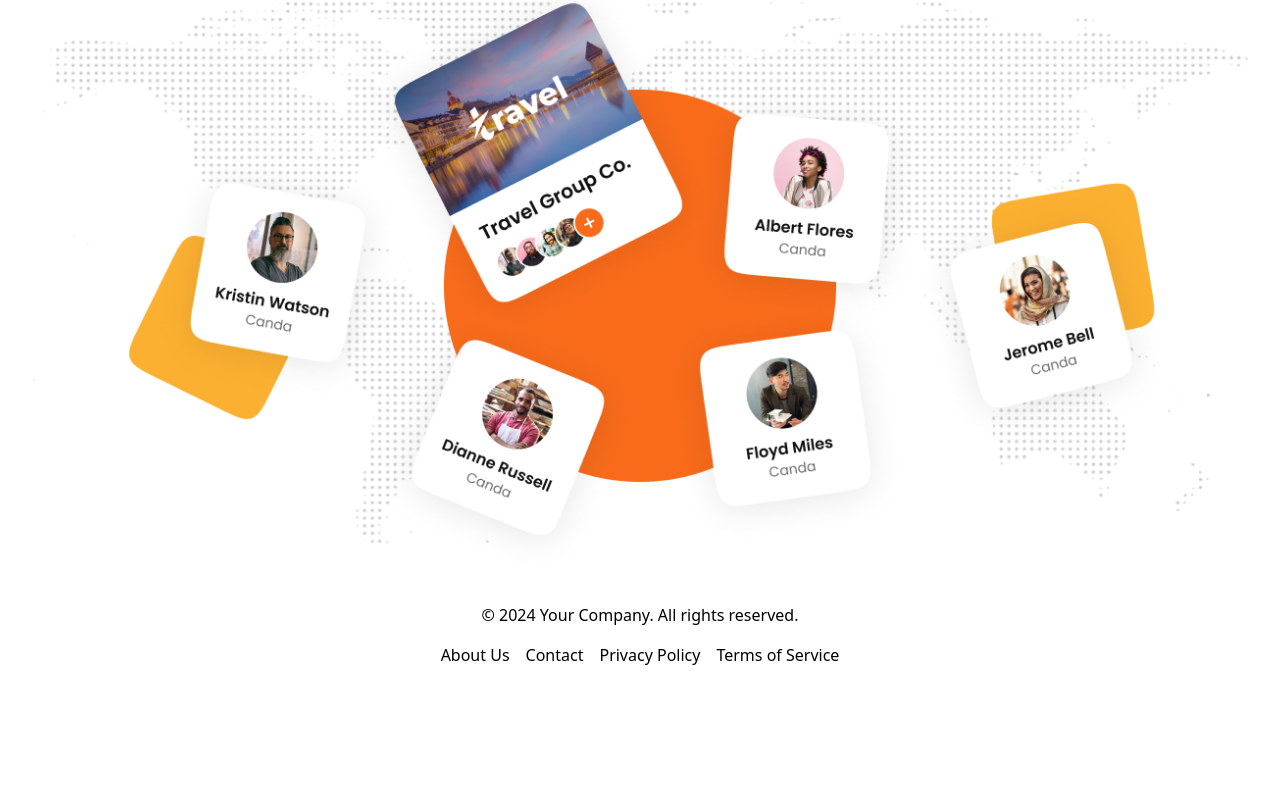
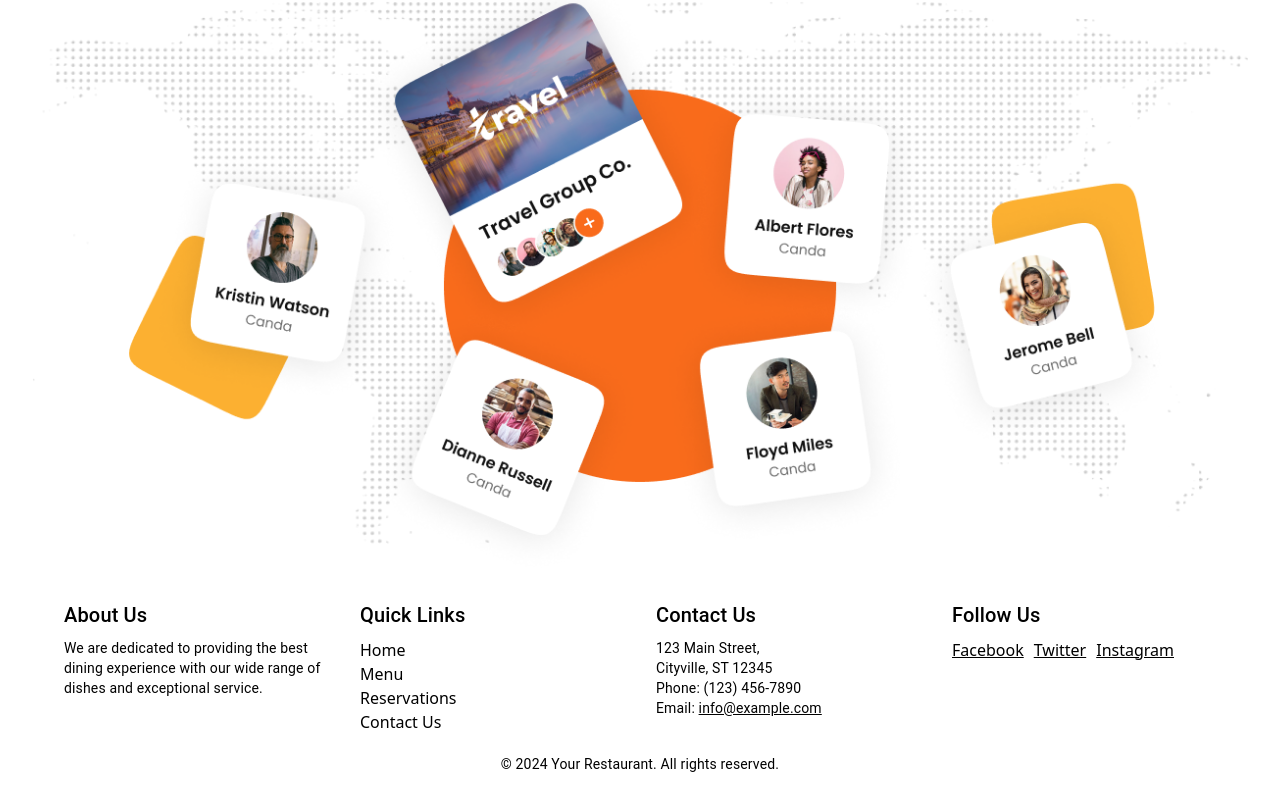
Before and after one commit to Pham-Gia-Bao1/LayRestaurant, a Next.js app: page /rooms in a window 1280 px wide. Shown: the part 1990-2800 px from the top of the page. Before the commit the page ends 2761 px from the top, so only its background shows below. Built offline with nearby package versions, Linux system fonts and the light colour scheme; no server answers.

Commit message:
update logo and notfound page

```diff
--- a/src/app/(auth)/login/page.tsx
+++ b/src/app/(auth)/login/page.tsx
@@ -113,9 +113,8 @@ const LoginPage: React.FC = () => {
         <div className="sm:w-1/3 w-full h-full flex flex-col justify-center gap-7 p-8">
           <div className=" w-full p-3">
             <h1 className="text-black text-3xl font-bold">WELCOME BACK!</h1>
-            {loading && <span>{t("login.loadingMessage")}</span>}
             <div className="mt-2">
-              <span className="text-black">{t("login.noAccount")}</span>{" "}
+              <span className="text-black">{t("login.noAccount")}</span>
               <Link
                 href="/register"
                 className="text-blue-500 hover:text-blue-700"
--- a/src/app/error.tsx
+++ b/src/app/error.tsx
@@ -1,5 +1,21 @@
 "use client";
 import React from "react";
-export default function error() {
-  return <div>Error</div>;
+
+export default function ErrorPage() {
+  return (
+    <div className="flex flex-col items-center justify-center min-h-screen bg-gray-100 p-6 text-center">
+      <h1 className="text-4xl font-bold text-gray-800 mb-4">
+        Oops! Something went wrong.
+      </h1>
+      <p className="text-lg text-gray-600 mb-8">
+        We encountered an unexpected error. Please try again later or contact support.
+      </p>
+      <button
+        className="px-6 py-3 text-white bg-orange-500 rounded-md hover:bg-orange-600 transition-colors"
+        onClick={() => (window.location.href = "/")}
+      >
+        Go Back Home
+      </button>
+    </div>
+  );
 }
--- a/src/app/home/Home.tsx
+++ b/src/app/home/Home.tsx
@@ -112,6 +112,7 @@ const Home: React.FC<SettingsProps> = ({ listFoods }) => {
               src={GridBg}
               alt="Top Icon"
               className="absolute top-0 right-0"
+
             />
             <Image
               width={600}
--- a/src/app/not-found.tsx
+++ b/src/app/not-found.tsx
@@ -1,15 +1,24 @@
-import React from 'react'
+import { generateMetadata } from "@/utils";
+import React from "react";
+
+// Generate metadata for the page
+export const metadata = generateMetadata("Oops!", "N");
+
 export default function NotFound() {
   return (
-    <main className="flex flex-col items-center justify-betwee h-full">
-    <div className={`flex-1 p-6  w-full h-full`}>
-      <h1 className="text-2xl mb-4">Settings</h1>
-      <div className="flex">
-        <div className="flex-1 ml-4 p-4 rounded-lg">
-          <h1>Not found</h1>
-        </div>
-      </div>
+    <div className="flex flex-col items-center justify-center min-h-screen bg-gray-100 p-6 text-center">
+      <h1 className="text-4xl font-bold text-gray-800 mb-4">
+        Oops! Page not found
+      </h1>
+      <p className="text-lg text-gray-600 mb-8">
+        We encountered an unexpected error. Please try again later or contact support.
+      </p>
+      <button
+        className="px-6 py-3 text-white bg-orange-500 rounded-md hover:bg-orange-600 transition-colors"
+        onClick={() => (window.location.href = "/")}
+      >
+        Go Back Home
+      </button>
     </div>
-  </main>
-  )
+  );
 }
--- a/src/components/cart/HomePageCartRestaurant.tsx
+++ b/src/components/cart/HomePageCartRestaurant.tsx
@@ -12,6 +12,7 @@ const HomePageCartRestaurant: React.FC<any> = ({
     <div
       className="relative min-w-[90%] sm:min-w-[24%]  sm:w-80  rounded-lg overflow-hidden cursor-pointer"
       data-aos="fade-up"
+      data-aos-anchor-placement="top-bottom"
     >
       <Link href="foods">
         <Image
--- a/src/components/layout/Footer.tsx
+++ b/src/components/layout/Footer.tsx
@@ -1,20 +1,60 @@
-// Footer.tsx
-import { useTheme } from 'next-themes';
 import React from 'react';
-const Footer: React.FC = () => {
+import { Container, Grid, Typography, Link } from '@mui/material';
 
+const Footer = () => {
   return (
-    <footer className={`py-6 h-40 text-black`}>
-      <div className="container mx-auto text-center">
-        <p>&copy; {new Date().getFullYear()} Your Company. All rights reserved.</p>
-        <ul className="flex justify-center space-x-4 mt-4">
-          <li><a href="/#" className="hover:underline">About Us</a></li>
-          <li><a href="/#" className="hover:underline">Contact</a></li>
-          <li><a href="/#" className="hover:underline">Privacy Policy</a></li>
-          <li><a href="/#" className="hover:underline">Terms of Service</a></li>
-        </ul>
-      </div>
+    <footer className='w-full text-black' style={{ padding: '20px 0' }}>
+      <Container maxWidth="lg">
+        <Grid container spacing={4}>
+          <Grid item xs={12} sm={6} md={3}>
+            <Typography variant="h6" gutterBottom>
+              About Us
+            </Typography>
+            <Typography variant="body2">
+              We are dedicated to providing the best dining experience with our wide range of dishes and exceptional service.
+            </Typography>
+          </Grid>
+          <Grid item xs={12} sm={6} md={3}>
+            <Typography variant="h6" gutterBottom>
+              Quick Links
+            </Typography>
+            <ul style={{ listStyleType: 'none', padding: 0 }}>
+              <li><Link href="#" color="inherit" underline="hover">Home</Link></li>
+              <li><Link href="#" color="inherit" underline="hover">Menu</Link></li>
+              <li><Link href="#" color="inherit" underline="hover">Reservations</Link></li>
+              <li><Link href="#" color="inherit" underline="hover">Contact Us</Link></li>
+            </ul>
+          </Grid>
+          <Grid item xs={12} sm={6} md={3}>
+            <Typography variant="h6" gutterBottom>
+              Contact Us
+            </Typography>
+            <Typography variant="body2">
+              123 Main Street,<br />
+              Cityville, ST 12345<br />
+              Phone: (123) 456-7890<br />
+              Email: <Link href="mailto:info@example.com" color="inherit">info@example.com</Link>
+            </Typography>
+          </Grid>
+          <Grid item xs={12} sm={6} md={3}>
+            <Typography variant="h6" gutterBottom>
+              Follow Us
+            </Typography>
+            <div>
+              <Link href="#" color="inherit" style={{ marginRight: '10px' }}>Facebook</Link>
+              <Link href="#" color="inherit" style={{ marginRight: '10px' }}>Twitter</Link>
+              <Link href="#" color="inherit">Instagram</Link>
+            </div>
+          </Grid>
+        </Grid>
+        <div style={{ textAlign: 'center', marginTop: '20px' }}>
+          <Typography variant="body2">
+            © 2024 Your Restaurant. All rights reserved.
+          </Typography>
+        </div>
+      </Container>
     </footer>
   );
 };
+
 export default Footer;
--- a/src/components/logo/MainLogo.tsx
+++ b/src/components/logo/MainLogo.tsx
@@ -4,7 +4,7 @@ import { LOGO } from '@/utils'
 export default function MainLogo() {
   return (
     <div className='bg-white w-32 h-full flex items-center justify-center'>
-         <Image width={70} src={LOGO} height={70} alt='main logo' />
+         <Image width={70} src={LOGO} height={70} alt='Top Icon' />
     </div>
   )
 }
--- a/src/components/review/ReviewComponent.tsx
+++ b/src/components/review/ReviewComponent.tsx
@@ -1,12 +1,15 @@
 import { RootState } from "@/redux/store";
+import Image from "next/image";
 import React, { useState } from "react";
 import { useSelector } from "react-redux";
 
-// Define the Review type
+// Define the Review type with image and avatar
 interface Review {
   id: number;
   content: string;
   author: string;
+  image?: string; // Optional image URL
+  avatar?: string; // Optional avatar URL
 }
 
 // Define the props for the ReviewsComponent
@@ -36,6 +39,8 @@ const ReviewsComponent: React.FC<ReviewsComponentProps> = ({ reviews }) => {
       id: reviewsData.length + 1, // Generate a new ID
       content: reviewInput,
       author: currentUser?.name ?? "Anonymous", // Replace with actual author data if available
+      image: "", // Placeholder image URL
+      avatar: currentUser?.profile_picture ?? "https://via.placeholder.com/50", // Placeholder avatar URL
     };
 
     // Update the reviewsData state
@@ -57,15 +62,38 @@ const ReviewsComponent: React.FC<ReviewsComponentProps> = ({ reviews }) => {
         />
         <button
           onClick={handleReviewSubmit}
-          className=" bg-blue-500 w-[25%] text-white px-3 py-1 rounded hover:bg-blue-600"
+          className="bg-blue-500 w-[25%] text-white px-3 py-1 rounded hover:bg-blue-600"
         >
           Add
         </button>
       </div>
-      {reviewsData.slice(0, 10).map((poster) => (
-        <div key={poster.id} className="p-2 bg-gray-100   w-full">
-          <p>{poster.content}</p>
-          <p className="text-sm text-gray-500">{poster.author}</p>
+      {reviewsData.slice(0, 10).map((review) => (
+        <div
+          key={review.id}
+          className="p-2 bg-gray-100 w-full flex items-start gap-4"
+        >
+          {review.avatar && (
+            <Image
+              width={50}
+              height={50}
+              src={review.avatar}
+              alt={review.author}
+              className="w-12 h-12 rounded-full object-cover"
+            />
+          )}
+          <div className="flex-1">
+            <p className="font-bold">{review.author}</p>
+            <p>{review.content}</p>
+            {review.image && (
+              <Image
+              height={100}
+                width={100}
+                src={review.image}
+                alt="Review"
+                className="mt-2 max-w-full h-auto rounded"
+              />
+            )}
+          </div>
         </div>
       ))}
     </div>
--- a/src/utils/index.ts
+++ b/src/utils/index.ts
@@ -8,6 +8,7 @@ export function formatNumber(number: number) {
 }
 export function generateMetadata(pageTitle: string, pageDescription: string): Metadata {
   const defaultTitle = NAME_RETAURANT;
+  const imageUrl = LOGO; // URL hình ảnh logo
 
   return {
     title: {
@@ -17,7 +18,26 @@ export function generateMetadata(pageTitle: string, pageDescription: string): Me
     },
     description: pageDescription,
     icons: {
-      icon: LOGO, // Use the .src property for the URL path
+      icon: imageUrl, // Sử dụng .src để lấy đường dẫn URL
+    },
+    openGraph: {
+      title: pageTitle || defaultTitle,
+      description: pageDescription,
+      images: [
+        {
+          url: imageUrl,
+          width: 800, // Bạn có thể điều chỉnh kích thước cho phù hợp
+          height: 600,
+          alt: 'Lay Restaurant Logo',
+        },
+      ],
+      url: "https://lay-restaurant.vercel.app",
+      type: "website",
+    },
+    twitter: {
+      card: "summary_large_image",
+      title: pageTitle || defaultTitle,
+      description: pageDescription,
     },
   };
 }
```
Also changed, not shown: src/app/settings/products/[productId]/ProductDetail.tsx (+16 -12 lines), 1 other file (tests, documents, lock files or other folders).
